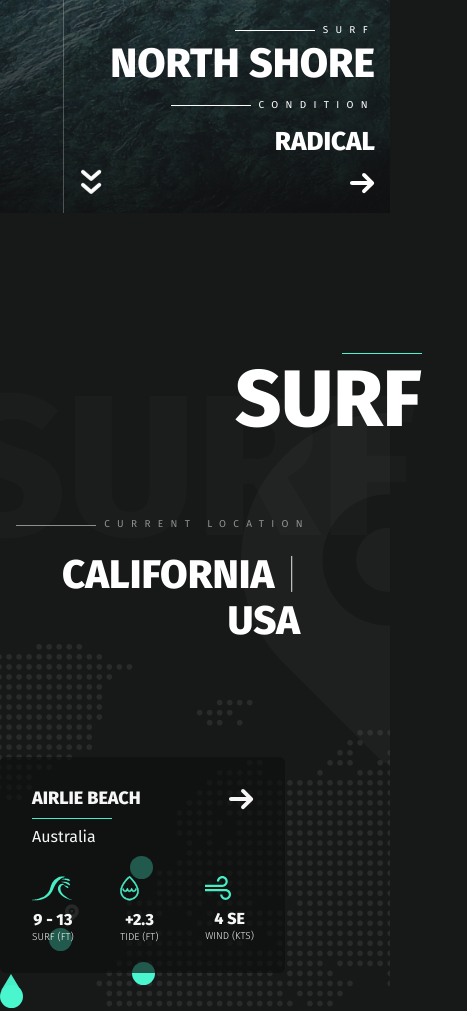
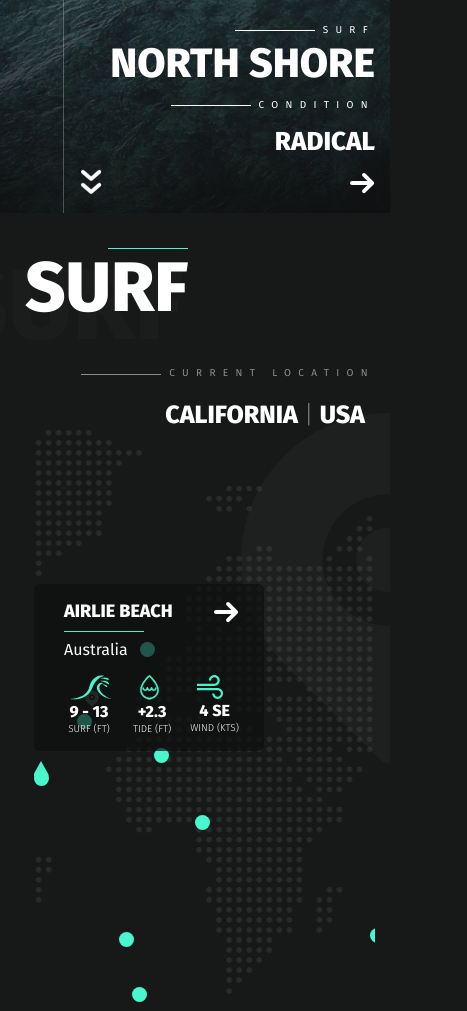
Before and after one commit to mark545154/surf, a website: page app/index.html in a window 390 px wide. Shown: the part 631-1642 px from the top of the page, 467 px wide, since content can reach past the window. Drawn offline with nearby package versions, Linux system fonts and the light colour scheme.

Commit message:
Адаптив двух верхних блоков до ширины экрана 320px

```diff
--- a/app/scss/_media.scss
+++ b/app/scss/_media.scss
@@ -115,6 +115,48 @@
   .serf, .holder {
     padding: 140px 0 100px;
   }
+  .title div {
+    font-size: 120px;
+  }
+  .title h3 {
+    font-size: 70px;
+  }
+  .serf__subtitle {
+    padding-right: 30px;
+    margin-top: -90px;
+  }
+  .subtitle__head {
+    font-size: 30px;
+  }
+  .headline-left {
+    font-size: 12px;
+    line-height: 30px;
+    padding-left: 90px;
+  }
+  .slider-dots__content-item img {
+    margin: 1px 3px 0 7px;
+  }
+  .slider-dots__content-row {
+    padding-bottom: 15px;
+  }
+  .slider-map .slick-current .slider-dots__content {
+    padding: 14px 25px 1px 30px;
+    width: 230px;
+  }
+  .slider-dots__circle {
+    width: 15px;
+    height: 15px;
+  }
+  .slider-dots__content::before {
+    border-bottom: 18px solid $green;
+    border-left: 10px solid transparent;
+    border-right: 10px solid transparent;
+    bottom: -28px;
+    margin-left: -2px;
+  }
+  .slider-map {
+    margin: 0 15px 0 34px;
+  }
 }
 
 @media (max-width: 830px) {
@@ -159,6 +201,28 @@
   .header__map svg {
     width: 460px;
     height: 330px;
+  }
+}
+
+@media (max-width: 650px) {
+  //  surf
+  .serf, .holder {
+    padding: 50px 0 60px;
+  }
+  .title div {
+    font-size: 100px;
+    bottom: 15px;
+  }
+  .serf__subtitle {
+    padding-right: 15px;
+    margin-top: -32px;
+  }
+  .subtitle__head {
+    font-size: 25px;
+  }
+  .headline-left {
+    font-size: 12px;
+    line-height: 20px;
   }
 }
 
```
Also changed, not shown: app/css/style.min.css.
